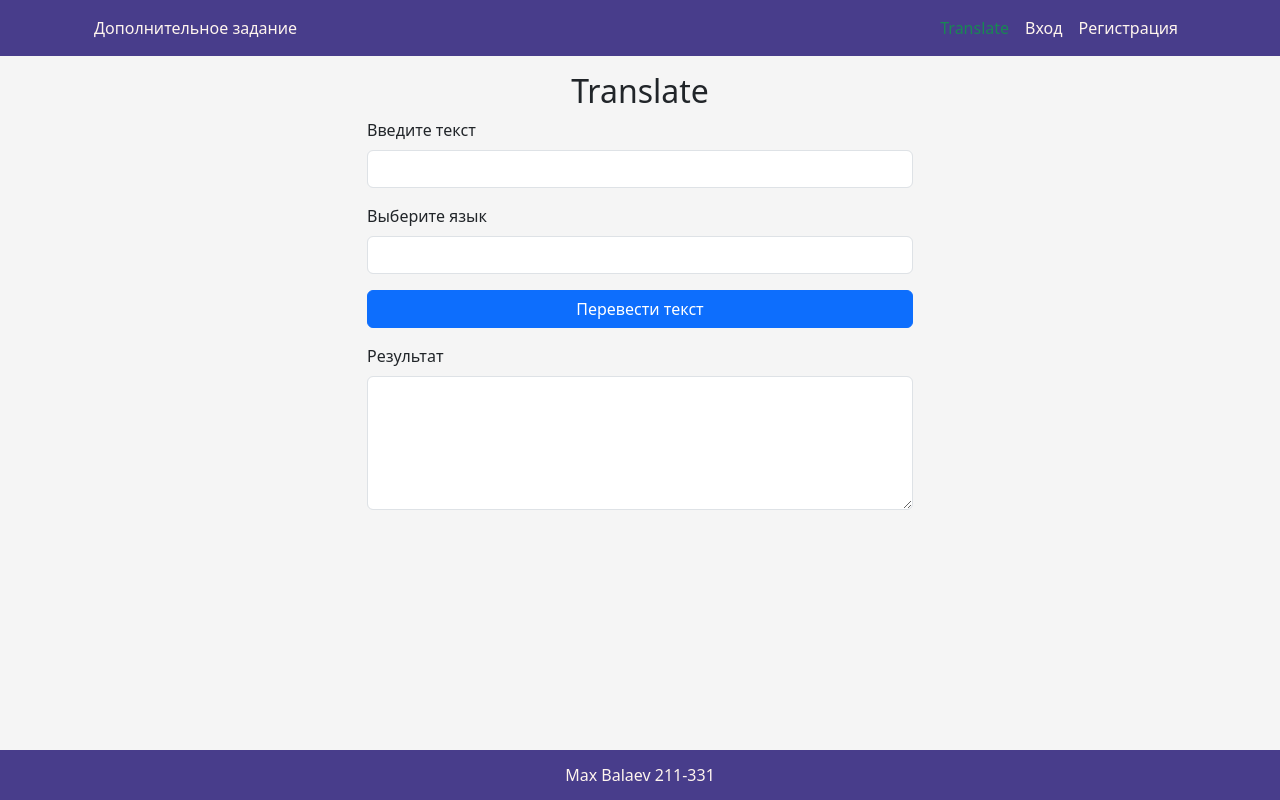
After one commit to MISKAMvil/balaev_cloud, a Flask app: page /translate in a window 1280 px wide. The commit adds this page. Run offline with Flask 2, Linux system fonts and the light colour scheme; lists and menus that the app fills with data are empty.

Commit message:
add_task_v1

```diff
--- a/app/app.py
+++ b/app/app.py
@@ -51,19 +51,6 @@ class User(UserMixin):
 @app.route('/')
 def index():
     return render_template('index.html')
-
-
-# Страница с подсчетом количества посещений
-# session - словарь (ключ-значение)
-# Если значение есть, то оно увеличивается на 1 по ключу,
-# иначе инициализируется со значением 1
-@app.route('/visits')
-def visits():
-    if 'visits_count' in session:
-        session['visits_count'] += 1
-    else:
-        session['visits_count'] = 1
-    return render_template('visits.html', title="Счётчик посещений")
 
 
 # Используя объект request, извлекаем значения переданные в форме
@@ -142,6 +129,42 @@ def load_user(user_id):
     return None
 
 
+
+import requests
+
+IAM_TOKEN = 't1.9euelZrHj5aVl56WjJSOzIuYjI_Kl-3rnpWaj5zJz5Gbio2LjYnIl5eQz5Tl9Pc3Y1JN-e8xSGnY3fT3dxFQTfnvMUhp2M3n9euelZrOzJCMyIqKmo6ampCaiZOUje_8zef1656VmpmXyIzLiY6bzMmNlpmLzMaT7_3F656Vms7MkIzIioqajpqakJqJk5SN.mhfwTHJL_29fNlng0y00-z0cffnewP7iYZ0eplf8O-0ocKZNLhq-JfaFGiXt29Df5C5944k6nkvKbf_zodO6AA'
+
+target_language = 'ru'
+texts = ["Hello", "World"]
+body = {
+    "targetLanguageCode": target_language,
+    "texts": texts
+}
+headers = {
+    "Content-Type": "application/json",
+    "Authorization": "Bearer {0}".format(IAM_TOKEN)
+}
+response = requests.post('https://translate.api.cloud.yandex.net/translate/v2/languages',
+    json = body,
+    headers = headers
+)
+
+dict_languages = response.json()
+my_dict = {}
+
+for pair in dict_languages['languages']:
+    values = list(pair.values())
+    if len(values) == 2:
+        code, name = values
+        if code != name:
+            my_dict[code] = name
+
+@app.route('/translate', methods=['GET', 'POST'])
+def translate():
+    return render_template('translate.html', languages = my_dict)
+
+
+
 # Запуск приложения при непосредственном запуске файла
 if __name__ == '__main__':
     # port = int(input('Введите порт >>> '))
--- a/app/templates/all_users.html
+++ b/app/templates/all_users.html
@@ -2,7 +2,7 @@
 
 {% block content %}
 
-<h1>All Users</h1>
+<h2 class="mt-3">All Users</h2>
 <ul>
     {% for user in users %}
         <li>User ID: {{ user.id }}, Login: {{ user.login }}, Password: {{ user.password }}</li>
--- a/app/templates/base.html
+++ b/app/templates/base.html
@@ -10,7 +10,7 @@
     <title>{{ title }}</title>
     {% else %}
     <!-- Заголовок по умолчанию -->
-    <title>Лабораторная работа №3</title>
+    <title>Дополнительное задание</title>
     {% endif %}
     <!-- Bootstrap -->
     <link href="https://cdn.jsdelivr.net/npm/bootstrap@5.3.0-alpha1/dist/css/bootstrap.min.css" rel="stylesheet"
@@ -28,7 +28,7 @@
         <div class="container">
             <nav class="navbar navbar-expand-lg">
                 <div class="container-fluid">
-                    <a class="navbar-brand" href="{{ url_for('index') }}">Лабораторная работа № 3</a>
+                    <a class="navbar-brand" href="{{ url_for('index') }}">Дополнительное задание</a>
                     <button class="navbar-toggler bg-light" type="button" data-bs-toggle="collapse"
                         data-bs-target="#navbarSupportedContent" aria-controls="navbarSupportedContent"
                         aria-expanded="false" aria-label="Toggle navigation">
@@ -37,6 +37,10 @@
                     <div class="collapse navbar-collapse" id="navbarSupportedContent">
                         <ul class="navbar-nav ms-auto mb-2 mb-lg-0">
                             <li class="nav-item">
+                                <li class="nav-item">
+                                    <a class="nav-link {% if request.endpoint == 'translate' %} text-success {% endif %}"
+                                        href="{{ url_for('translate') }}">Translate</a>
+                                </li>
                                 <!-- current_user - объект текущего пользователя -->
                                 <!-- Если пользователь аутентифицирован -->
                                 {% if current_user.is_authenticated %}
--- /dev/null
+++ b/app/templates/translate.html
@@ -0,0 +1,29 @@
+{% extends 'base.html' %}
+
+{% block content %}
+
+<h2 class="text-center">Translate</h2>
+<div class="row justify-content-md-center">
+<form method="POST" class="col col-lg-6">
+    <div class="mb-3">
+        <label for="inputText" class="form-label">Введите текст</label>
+        <input type="text" class="form-control" id="inputText" name="inputText" value="{{ input_text }}">
+    </div>
+    <div class="mb-3">
+        <label for="inputLanguage" class="form-label">Выберите язык</label>
+        <select class="form-control" id="inputLanguage" name="inputLanguage">
+            {% for code, name in languages.items() %}
+                <option value="{{ code }}" {% if input_language == code %}selected{% endif %}>{{ name }}</option>
+            {% endfor %}
+        </select>
+    </div>
+    <div class="mb-3 d-grid gap-2 col-12 mx-auto">
+        <button type="submit" class="btn btn-primary">Перевести текст</button>
+    </div>
+    <div class="my-7">
+        <label for="outputTextarea" class="form-label">Результат</label>
+        <textarea class="form-control" id="outputTextarea" name="outputTextarea" rows="5" readonly></textarea>
+      </div>
+</form>
+</div>
+{% endblock %}
```
